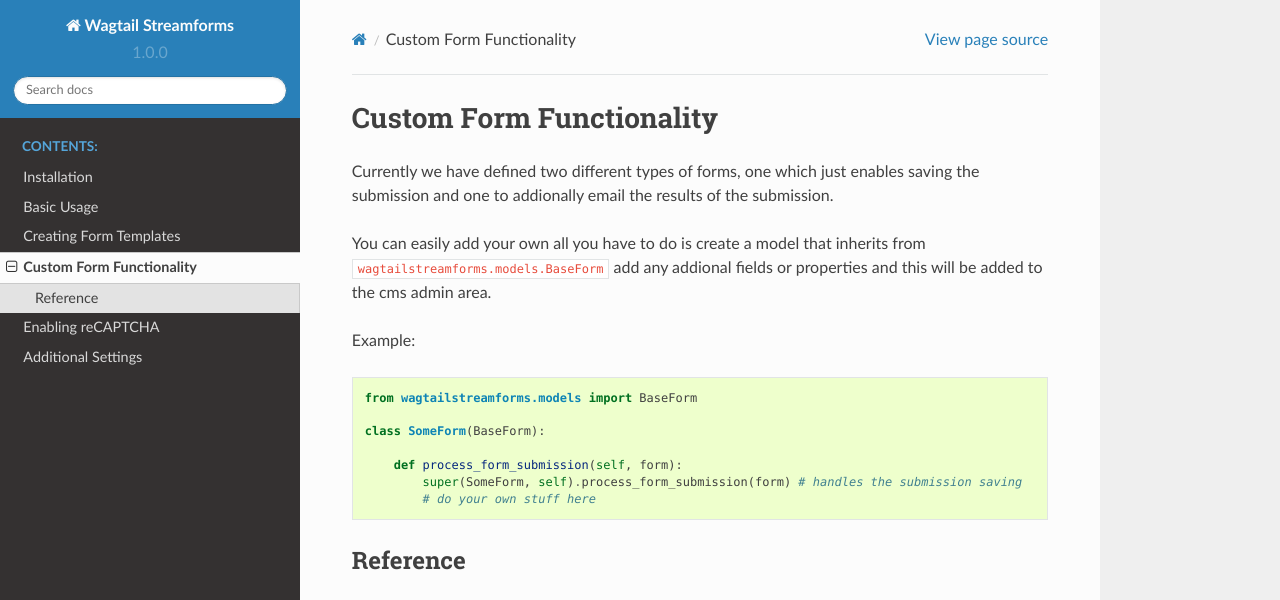
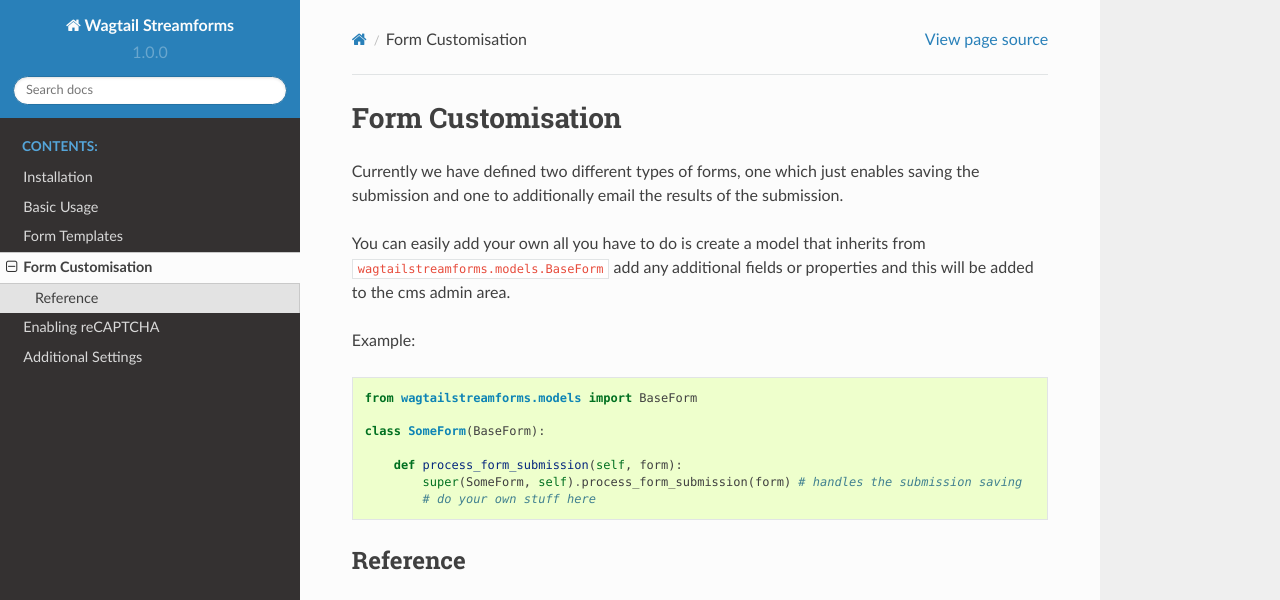
Before and after one commit to labd/wagtailstreamforms, a Sphinx documentation site: the page built from docs/forms.rst, in a window 1280 px wide and 1385 px high. Shown: the top 600 px of the window. Built offline with Sphinx 7.4.7 and the Read the Docs theme 2.0.0, drawn with Linux system fonts in a browser that asks for light colours; grey boxes are pictures that could not be loaded.

Commit message:
added ref to docs

```diff
--- a/docs/forms.rst
+++ b/docs/forms.rst
@@ -1,12 +1,12 @@
-Custom Form Functionality
-=========================
+Form Customisation
+==================
 
 Currently we have defined two different types of forms, one which just
-enables saving the submission and one to addionally email the results of
+enables saving the submission and one to additionally email the results of
 the submission.
 
 You can easily add your own all you have to do is create a model that
-inherits from ``wagtailstreamforms.models.BaseForm`` add any addional fields or properties and
+inherits from ``wagtailstreamforms.models.BaseForm`` add any additional fields or properties and
 this will be added to the cms admin area.
 
 Example:
--- a/docs/templates.rst
+++ b/docs/templates.rst
@@ -1,5 +1,5 @@
-Creating Form Templates
-=======================
+Form Templates
+==============
 
 You can create your own form templates to use against any form in the system, providing a vast array of ways to
 create, style and submit your forms.
```
Also changed, not shown: other parts of docs/forms.rst (+6 -0 lines).
